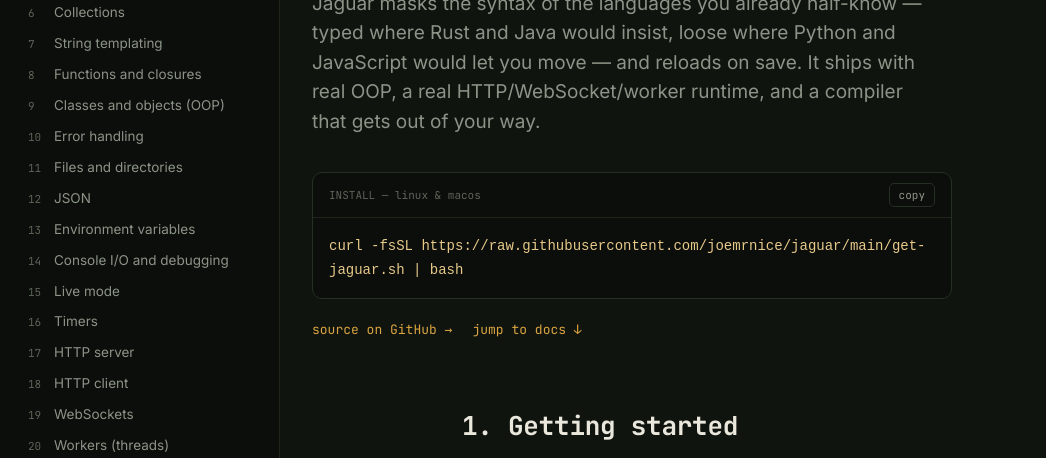
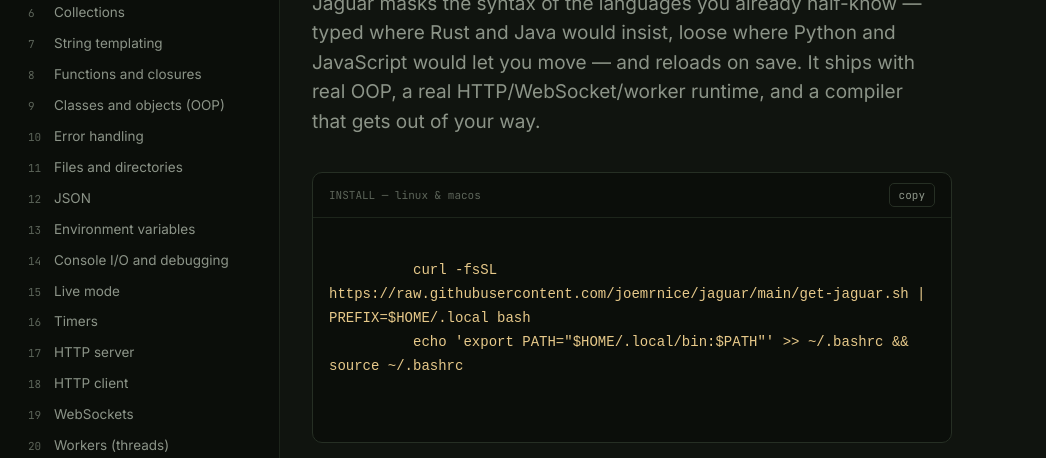
Before and after one commit to joemrnice/jaguar, a plain HTML site: page docs/index.html in a window 1280 px wide. Shown: the part 314-772 px from the top of the page, without its empty margins (0-1046 px from the left). Drawn offline with Linux system fonts and the light colour scheme.

Commit message:
Modify installation command for better user setup
Updated installation command to include PREFIX and PATH export.

```diff
--- a/docs/index.html
+++ b/docs/index.html
@@ -402,7 +402,12 @@ footer {
           <span>INSTALL — linux &amp; macos</span>
           <button class="copy-btn" data-copy-target="install-cmd">copy</button>
         </div>
-        <pre id="install-cmd"><code>curl -fsSL https://raw.githubusercontent.com/joemrnice/jaguar/main/get-jaguar.sh | bash</code></pre>
+        <pre id="install-cmd">
+          <code>
+          curl -fsSL https://raw.githubusercontent.com/joemrnice/jaguar/main/get-jaguar.sh | PREFIX=$HOME/.local bash
+          echo 'export PATH="$HOME/.local/bin:$PATH"' >> ~/.bashrc && source ~/.bashrc
+         </code>
+        </pre>
       </div>
       <div class="hero-links">
         <a href="https://github.com/joemrnice/jaguar">source on GitHub →</a>
```
